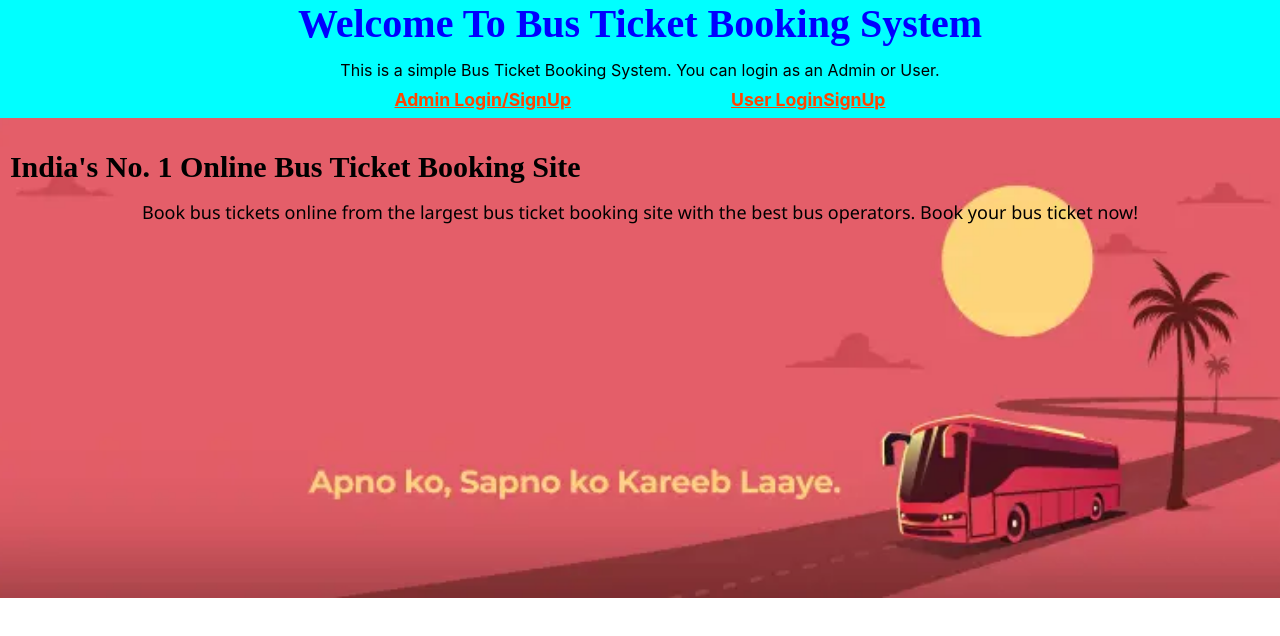
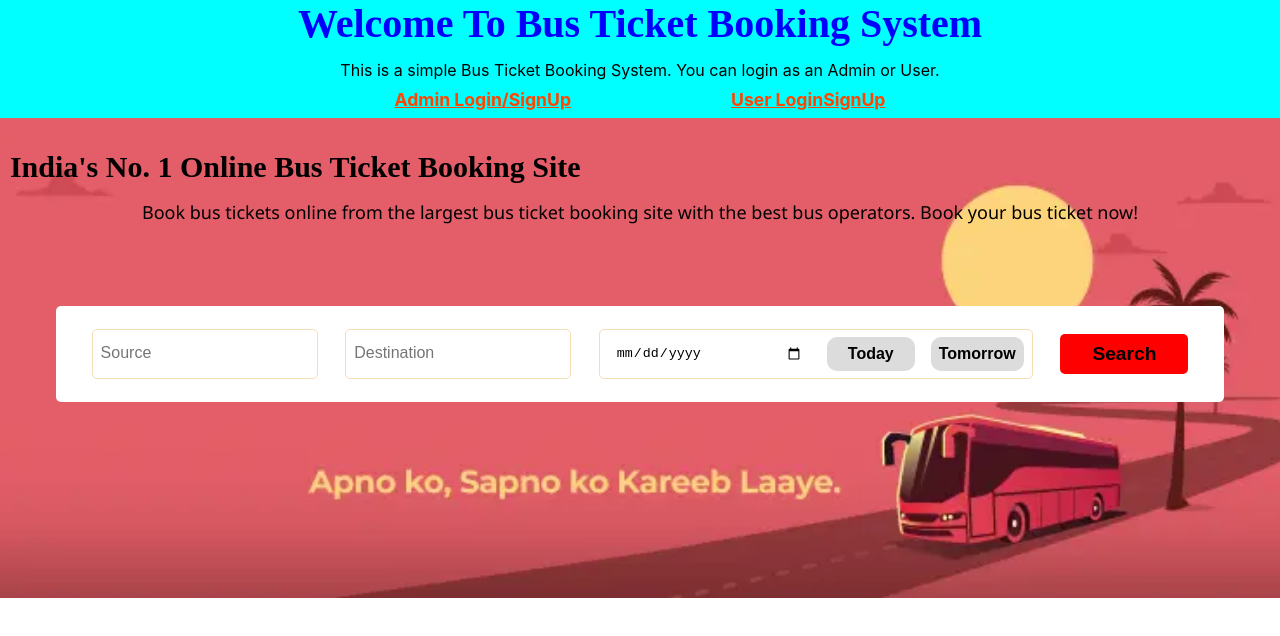
Before and after one commit to Chandannkr/Bus-Ticket-Booking-System, a React (Create React App) app: page / in a window 1280 px wide. Shown: the top 636 px of the page. Built offline with nearby package versions, Linux system fonts and the light colour scheme.

Commit message:
update commit

```diff
--- a/src/Components/Login/LandingPage.jsx
+++ b/src/Components/Login/LandingPage.jsx
@@ -1,25 +1,46 @@
-import React from 'react'
-import { Link } from 'react-router-dom'
-import '../../Styles/LandingPage.css'
+import React from "react";
+import { Link } from "react-router-dom";
+import "../../Styles/LandingPage.css";
 
 export default function LandingPage() {
-
   return (
-    <div className='LandingPage'>
+    <div className="LandingPage">
       <h1>Welcome To Bus Ticket Booking System</h1>
       <p>
-            This is a simple Bus Ticket Booking System. You can login as an Admin or User.
+        This is a simple Bus Ticket Booking System. You can login as an Admin or
+        User.
       </p>
       <div className="container">
-          <Link to='/adminlogin'>Admin Login/SignUp</Link> <br />
-          <Link to='/userlogin'>User LoginSignUp</Link>
+        <Link to="/adminlogin">Admin Login/SignUp</Link> <br />
+        <Link to="/userlogin">User LoginSignUp</Link>
       </div>
       <div className="content">
         <div className="scrolling-text">
           <h1>India's No. 1 Online Bus Ticket Booking Site</h1>
         </div>
-          <p>Book bus tickets online from the largest bus ticket booking site with the best bus operators. Book your bus ticket now!</p>
+        <p>
+          Book bus tickets online from the largest bus ticket booking site with
+          the best bus operators. Book your bus ticket now!
+        </p>
+
+        <div className="container">
+          {/* <div className="text">
+            <h3>Book Bus Ticket</h3>
+          </div> */}
+          <div className="search_container">
+            <div className="search_box">
+              <input type="text" placeholder="Source" />
+              <input type="text" placeholder="Destination" />
+              <div className="date_container">
+                <input type="date" />
+                <button>Today</button>
+                <button>Tomorrow</button>
+              </div>
+              <button>Search</button>
             </div>
           </div>
-  )
+        </div>
+      </div>
+    </div>
+  );
 }
--- a/src/Styles/LandingPage.css
+++ b/src/Styles/LandingPage.css
@@ -1,4 +1,4 @@
-*{
+* {
   margin: 0;
   padding: 0;
 }
@@ -13,11 +13,11 @@
   font-size: 2.5rem;
   text-align: center;
   align-items: center;
-    font-family: 'Times New Roman', Times, serif;
+  font-family: "Times New Roman", Times, serif;
 }
 
-.LandingPage p{
-    margin-top: .8rem;
+.LandingPage p {
+  margin-top: 0.8rem;
 }
 
 /* Change the color of both AdminLogin and UserLogin links */
@@ -31,14 +31,13 @@
   padding: 0.5rem 1rem;
   /* border-radius: 2.5rem; */
   /* border: 2px solid black; */
-
 }
 
-.container{
+.container {
   display: flex;
   justify-content: center;
   align-items: center;
-    margin-top: .1rem;
+  margin-top: 0.1rem;
 }
 
 /* Change color on hover for both links */
@@ -55,7 +54,7 @@
 
 /* Add a background image to the LandingPage */
 .content {
-    background-image: url('../assets/img.png'); /* Corrected path */
+  background-image: url("../assets/img.png"); /* Corrected path */
   background-size: cover;
   background-position: center;
   background-repeat: no-repeat;
@@ -72,13 +71,12 @@
   margin-top: 2rem;
   color: black;
   font-weight: bold;
-
 }
 
 .content p {
   font-size: 18px;
   margin-top: 1rem;
-    font-family: 'Segoe UI', Tahoma, Geneva, Verdana, sans-serif;
+  font-family: "Segoe UI", Tahoma, Geneva, Verdana, sans-serif;
 }
 
 .scrolling-text {
@@ -157,3 +155,161 @@
     font-size: 14px;
   }
 }
+
+/*
+.container {
+    display: flex;
+    justify-content: center;
+    align-items: center;
+    margin-top: 0.1rem;
+} */
+
+.search_container {
+  justify-content: center;
+  display: flex;
+  align-items: center;
+  margin: 5rem auto;
+  border: none;
+  background-color: white;
+  border-radius: 5px;
+  padding: 1.5rem;
+  width: 70rem;
+  height: 3rem;
+}
+
+.search_box {
+  width: 70rem;
+  height: 3.7rem;
+  border-radius: 5px;
+  justify-content: space-evenly;
+  display: flex;
+  align-items: center;
+  gap: 1rem;
+  border: none;
+}
+
+.search_box input {
+  width: 13rem;
+  height: 2rem;
+  border-radius: 5px;
+  padding: 0.5rem;
+  border: solid 0.2px wheat;
+}
+
+.search_box input::placeholder {
+    font-size: 1rem;
+}
+
+.search_box button {
+  width: 8rem;
+  height: 2.5rem;
+  border-radius: 5px;
+  border: none;
+  background-color: red;
+  padding: 0.5rem;
+  font-size: 1.2rem;
+  font-weight: bold;
+  cursor: pointer;
+  transition: background-color 0.3s ease;
+}
+
+.search_box button:hover {
+  background-color: purple;
+}
+
+.date_container {
+  display: flex;
+  align-items: center;
+  border: solid 0.2px wheat;
+  border-radius: 5px;
+  padding: 0.5rem;
+  gap: 1rem;
+  width: 26rem;
+  height: 2rem;
+}
+
+.date_container input {
+  border: none;
+  border-radius: 5px;
+  padding: 0.5rem;
+  height: 100%;
+}
+
+
+.date_container input::placeholder {
+    font-size: 1.2rem;
+}
+
+.date_container button {
+  width: 6rem;
+  height: auto;
+  border-radius: 10px;
+  background-color: gainsboro;
+  padding: 0.5rem;
+  font-size: 1rem;
+  cursor: pointer;
+  transition: background-color 0.3s ease;
+}
+
+.date_container button:hover {
+  background-color: red;
+}
+
+/* Responsive Styles */
+@media (max-width: 1024px) {
+  .search_container {
+    width: 50rem;
+  }
+
+  .search_box {
+    width: 50rem;
+  }
+
+  .search_box input {
+    width: 10rem;
+  }
+
+  .search_box button {
+    width: 8rem;
+  }
+
+  .date_container {
+    width: 10rem; /* Adjust width for responsiveness */
+  }
+}
+
+/* Responsive Styles */
+@media (max-width: 1024px) {
+  .search_container {
+    width: 50rem;
+  }
+
+  .search_box {
+    width: 50rem;
+  }
+
+  .search_box input {
+    width: 10rem;
+  }
+
+  .search_box button {
+    width: 8rem;
+  }
+
+  .date_container {
+    width: 10rem; /* Adjust width for responsiveness */
+  }
+}
+@media (max-width: 480px) {
+  .search_container {
+    width: 90%;
+  }
+
+  .search_box {
+    width: 100%;
+  }
+
+  .date_container {
+    width: 100%; /* Full width in smaller screens */
+  }
+}
```
Lines whose indentation alone changed are shown as unchanged.
